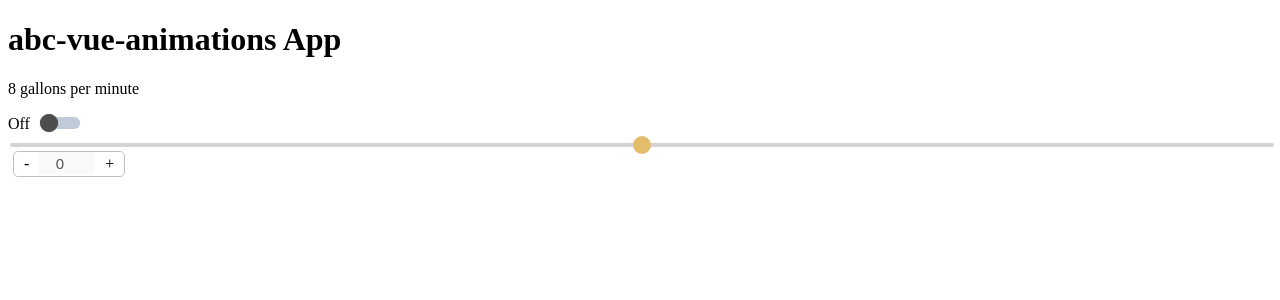
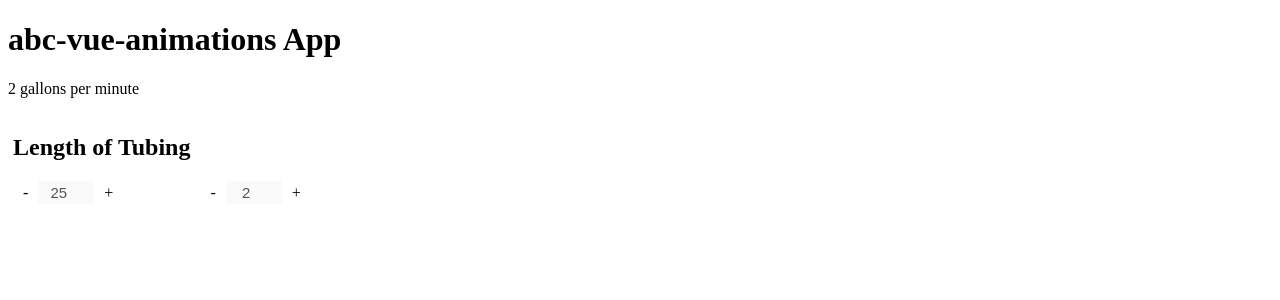
Before and after one commit to nmalozzi/abc-vue-animations, a Vue app: page / in a window 1280 px wide. Shown: the top 300 px of the page. Built offline with nearby package versions, Linux system fonts and the light colour scheme.

Commit message:
Adding logic/structure for length of tubing math.

```diff
--- a/src/components/OutputNumeric.vue
+++ b/src/components/OutputNumeric.vue
@@ -1,12 +1,13 @@
 <template>
   <div>
-    <p>8 {{ label }}</p>
+    <p>{{ output }} {{ label }}</p>
   </div>
 </template>
 
 <script>
 export default {
   props: {
+    output: Number,
     label: String
   }
 }
--- a/src/components/PlusMinusInput.vue
+++ b/src/components/PlusMinusInput.vue
@@ -1,10 +1,12 @@
 <template>
   <div class="plus-minus-input">
+    <h2>{{ label }}</h2>
+
     <div class="plus-minus-button minus" v-on:click="mpminus()">
       -
     </div>
     <div id="field">
-      <input type="number" v-model="newValue" disabled/>
+      <input type="number" v-model="newValue" :step="step" disabled/>
     </div>
     <div class="plus-minus-button plus" v-on:click="mpplus()">
       +
@@ -15,6 +17,10 @@
 <script>
 export default {
   props: {
+    label: {
+      default: undefined,
+      type: String
+    },
     value: {
       default: 0,
       type: Number
@@ -26,7 +32,11 @@ export default {
     max: {
       default: undefined,
       type: Number
-    }
+    },
+    step: {
+      default: 1,
+      type: Number
+    },
   },
   data() {
     return {
@@ -36,13 +46,13 @@ export default {
   methods: {
     mpplus: function () {
       if (this.max === undefined || (this.newValue < this.max)) {
-        this.newValue = this.newValue + 1
+        this.newValue = this.newValue + this.step
         this.$emit('input', this.newValue)
       }
     },
     mpminus: function () {
       if ((this.newValue) > this.min) {
-        this.newValue = this.newValue - 1
+        this.newValue = this.newValue - this.step
         this.$emit('input', this.newValue)
       }
     }
@@ -61,8 +71,6 @@ export default {
 </script>
 <style scoped>
 .plus-minus-input {
-  border: 1px solid silver;
-  border-radius: 5px;
   background-color: #FFF;
   margin: 0 5px 0 5px;
   display: inline-block;
--- a/src/layouts/WaterPressure.vue
+++ b/src/layouts/WaterPressure.vue
@@ -1,28 +1,55 @@
 <template>
   <div>
     <h1>{{ header }}</h1>
-    <OutputNumeric label="gallons per minute" />
-    <ToggleButton id="switch" />
-    <SliderBar />
-    <PlusMinusInput />
+    <OutputNumeric :output="output" label="gallons per minute" />
+
+
+
+<!--    <ToggleButton id="switch" />-->
+    <!--Length of Tubing-->
+    <PlusMinusInput v-model.number="tubeLength" label="Length of Tubing" :step=minTubeLength :min=minTubeLength :max=maxTubeLength />
+    <PlusMinusInput v-model.number="secondNumber" />
+
   </div>
 </template>
 
 <script>
-import ToggleButton from '@/components/ToggleButton.vue'
-import SliderBar from '@/components/SliderBar.vue'
+// import ToggleButton from '@/components/ToggleButton.vue'
 import PlusMinusInput from "@/components/PlusMinusInput";
 import OutputNumeric from "@/components/OutputNumeric";
 
 export default {
+  data() {
+    return {
+      secondNumber: 2,
+      tubeLength: 25,
+      tubeLengthFlowRates: {
+        25: 1,
+        50: .58,
+        75: .54,
+        100: .5
+      }
+    }
+  },
+  computed: {
+    minTubeLength: function(){
+      return parseInt(Object.keys(this.tubeLengthFlowRates)[0]);
+    },
+    maxTubeLength: function(){
+      return parseInt(Object.keys(this.tubeLengthFlowRates)[Object.keys(this.tubeLengthFlowRates).length - 1]);
+    },
+    output: function(){
+      return this.tubeLengthFlowRates[this.tubeLength] * this.secondNumber;
+    }
+  },
   props: {
     header: String
   },
   components: {
     OutputNumeric,
     PlusMinusInput,
-    ToggleButton,
-    SliderBar
+    // ToggleButton,
   }
 }
+
 </script>
```
